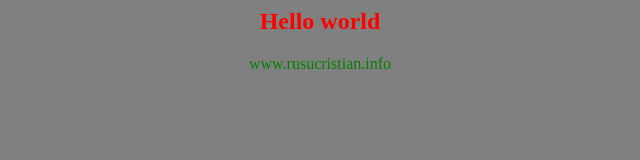
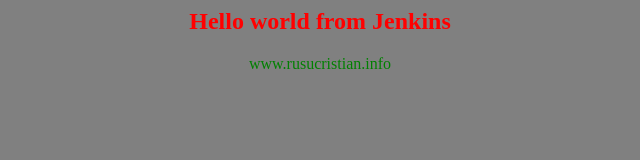
Before and after one commit to rusucristian/app-for-jenkins, a plain HTML site: page index.html in a window 1280 px wide. Shown: the whole page, without its empty margins (320-960 px from the left). Drawn offline with Linux system fonts and the light colour scheme.

Commit message:
Added a new string

```diff
--- a/index.html
+++ b/index.html
@@ -1,7 +1,7 @@
 <html>
 <body bgcolor="gray">
 <center>
-<h2><font color="red">Hello world</font></h2>
+<h2><font color="red">Hello world from Jenkins</font></h2>
 <font color="green">www.rusucristian.info</font>
 </center>
 </body>
```
